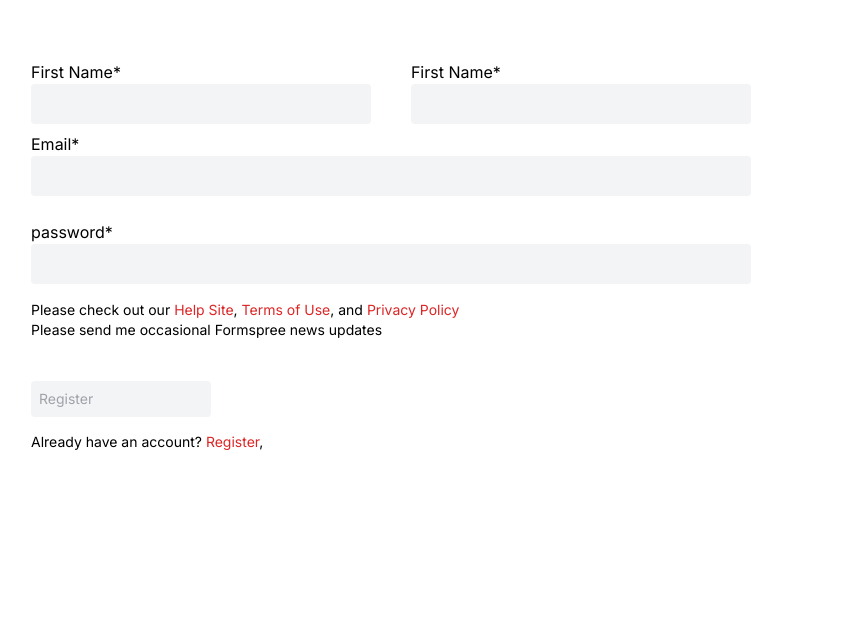
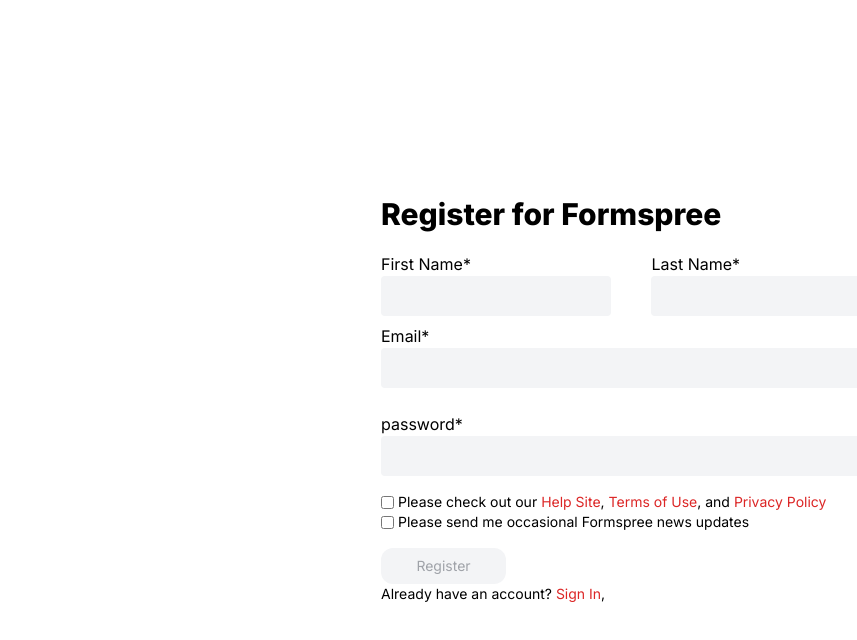
Before and after one commit to Adejare-Muibi/formserver, a Next.js app: page /register in a window 1280 px wide. Shown: the top 640 px of the page, without its empty margins (9-866 px from the left). Built offline with nearby package versions, Linux system fonts and the light colour scheme.

Commit message:
register page

```diff
--- a/package.json
+++ b/package.json
@@ -13,7 +13,8 @@
     "react": "^18",
     "react-dom": "^18",
     "react-icons": "^5.1.0",
-    "react-syntax-highlighter": "^15.5.0"
+    "react-syntax-highlighter": "^15.5.0",
+    "react-toastify": "^10.0.5"
   },
   "devDependencies": {
     "@types/node": "^20",
--- /dev/null
+++ b/src/app/api/register/route.js
@@ -0,0 +1,41 @@
+import { NextResponse } from "next/server";
+
+export async function POST(request) {
+  const payload = await request.json();
+  const { first_name, last_name, email, password } = payload;
+
+  if (!first_name) {
+    return NextResponse.json({ message: "First name is required" });
+  } else if (!last_name) {
+    return NextResponse.json({ message: "Last name is required" });
+  } else if (!email) {
+    return NextResponse.json({ message: "Email is required" });
+  } else if (!password) {
+    return NextResponse.json({ message: "Password is required" });
+  }
+
+  try {
+    const response = await fetch(
+      "https://forms-io.onrender.com/auth/register",
+      {
+        method: "POST",
+        headers: {
+          "Content-Type": "application/json",
+        },
+        body: JSON.stringify(payload),
+      }
+    );
+
+    const result = await response.json();
+
+    if (response.ok) {
+        console.log(result);
+      return NextResponse.json({ message: result, status: 201 });
+    } else {
+        console.log(result);
+      return NextResponse.json({ message: result, status: 400 });
+    }
+  } catch (error) {
+    return NextResponse.json({ error: "Internal Server Error", status: 500 });
+  }
+}
--- a/src/app/layout.tsx
+++ b/src/app/layout.tsx
@@ -1,7 +1,9 @@
 import type { Metadata } from "next";
 import { Inter } from "next/font/google";
 import "./globals.css";
-import AppWrapper from "../components/AppWrapper"
+import AppWrapper from "../components/AppWrapper";
+import { ToastContainer } from "react-toastify";
+import "react-toastify/dist/ReactToastify.css";
 
 const inter = Inter({ subsets: ["latin"] });
 
@@ -19,6 +21,7 @@
     <html lang="en">
       <body className={inter.className}>
         <AppWrapper>{children}</AppWrapper>
+        <ToastContainer />
       </body>
     </html>
   );
--- a/src/app/register/page.jsx
+++ b/src/app/register/page.jsx
@@ -1,49 +1,164 @@
-import Link from 'next/link'
-import React from 'react'
+"use client";
+import Link from "next/link";
+import React, { useState } from "react";
+import { IoMdCheckmark } from "react-icons/io";
+import { toast } from 'react-toastify';
 
 const page = () => {
+  const [formData, setFormData] = useState({
+    first_name: "",
+    last_name: "",
+    email: "",
+    password: "",
+  });
+  const [isValidated, setisValidated] = useState({
+    first_name: false,
+    last_name: false,
+    email: false,
+    password: false,
+  });
+  const [loading, setLoading] = useState(false);
+  const [messageStatus, setMessageStatus] = useState("");
+  const handleInputChange = (e) => {
+    const { value, name } = e.target;
+
+    setFormData((prev) => ({
+      ...prev,
+      [name]: value,
+    }));
+  };
+
+  const handleSubmit = async () => {
+
+    try {
+      const response = await fetch("/api/register", {
+        method: "POST",
+        headers: {
+          "Content-Type": "application/json"
+        },
+        body: JSON.stringify(formData)
+      });
+      const result = await response.json();
+      const { success, data, error } = result;
+      const { token } = data;
+      if (response.ok) {
+        localStorage.setItem("_tkn", token);
+        toast.success("User account successfully created please check your email to verify your account")
+      } else {
+        toast.error(error)
+      }
+    } catch (error) {
+      toast.error("Internal server error")
+    }
+  };
   return (
-    <div className='flex w-[full] p-[40px] gap-[50px]'>
-      <div>
-        <Link className='text-[#DC2626]' href={"/register"}></Link>
+    <div className="flex items-center justify-center w-full h-screen gap-[50px]">
+      <div className="w-full max-w-[500px]">
+        <h2></h2>
+        <h1 className="font-[800] text-3xl">Register for Formspree</h1>
+        <Link className="text-[#DC2626]" href={"/register"}></Link>
 
-
-        <form className='w-full flex flex-col gap-2 mt-5'>
-          <div className='flex gap-[40px]'>
-            <div className=''>
+        <form className="w-full flex flex-col gap-2 mt-5">
+          <div className="flex gap-[40px]">
+            <div className="">
               <label htmlFor="">First Name*</label>
-              <input type="password" className='p-2  bg-[#F3F4F6] rounded w-full focus:outline-[#9CA3AF]' />
+              <input
+                value={formData.first_name}
+                name="first_name"
+                id="first_name"
+                onChange={handleInputChange}
+                type="text"
+                className="p-2  bg-[#F3F4F6] rounded w-full focus:outline-[#9CA3AF]"
+              />
             </div>
             <div>
-              <label  htmlFor="">First Name*</label>
-              <input type="password" className='p-2 bg-[#F3F4F6] rounded w-full focus:outline-[#9CA3AF]' />
+              <label htmlFor="">Last Name*</label>
+              <input
+                value={formData.last_name}
+                name="last_name"
+                id="last_name"
+                onChange={handleInputChange}
+                type="text"
+                className="p-2 bg-[#F3F4F6] rounded w-full focus:outline-[#9CA3AF]"
+              />
             </div>
           </div>
-          <div className='mb-4 relative'>
+          <div className="mb-4 relative">
             <label htmlFor="">Email*</label>
-            <input type="password" className='p-2 bg-[#F3F4F6] rounded w-full focus:outline-[#9CA3AF]' />
+            <input
+              value={formData.email}
+              name="email"
+              id="email"
+              onChange={handleInputChange}
+              type="email"
+              className="p-2 bg-[#F3F4F6] rounded w-full focus:outline-[#9CA3AF]"
+            />
           </div>
-          <div className='mb-4 relative'>
+          <div className="mb-4 relative">
             <label htmlFor="">password*</label>
-            <input type="password" className='p-2 bg-[#F3F4F6] rounded w-full focus:outline-[#9CA3AF]' />
+            <input
+              value={formData.password}
+              name="password"
+              id="password"
+              onChange={handleInputChange}
+              type="password"
+              className="p-2 bg-[#F3F4F6] rounded w-full focus:outline-[#9CA3AF]"
+            />
           </div>
         </form>
-        <div className='text-sm '>
-          <span>Please check out our</span> <Link className='text-[#DC2626]' href={"/"}>Help Site</Link>, <Link className='text-[#DC2626]' href={"/"}>Terms of Use</Link>, <span>and</span> <Link className='text-[#DC2626]' href={"/"}>Privacy Policy</Link>
-          <h4>Please send me occasional Formspree news updates</h4>
-          <div className='flex flex-col '>
-            <Link className='p-2 w-[25%] rounded-[4px] mt-[41px] mb-[15px] bg-[#F3F4F6] text-[#9fa2a8]' href={"/register"}>
-              <button>Register</button>
-            </Link>
-          </div  >
-            <span>Already have an account?</span>  <Link className='text-[#DC2626] ' href={"/"}>Register</Link>,
+        <div className="text-sm ">
+          <div className="flex items-center gap-1">
+            <input type="checkbox" name="privacy" id="privacy" />
+            <label htmlFor="privacy">
+              <span>Please check out our</span>{" "}
+              <Link className="text-[#DC2626]" href={"/"}>
+                Help Site
+              </Link>
+              ,{" "}
+              <Link className="text-[#DC2626]" href={"/"}>
+                Terms of Use
+              </Link>
+              , <span>and</span>{" "}
+              <Link className="text-[#DC2626]" href={"/"}>
+                Privacy Policy
+              </Link>
+            </label>
+          </div>
+          <div className="flex items-center gap-1">
+            <input type="checkbox" name="update" id="update" />
+            <label htmlFor="update">
+              <h4>Please send me occasional Formspree news updates</h4>
+            </label>
+          </div>
+          <div className="flex flex-col ">
+            <button
+              onClick={handleSubmit}
+              disabled={!formData.first_name ||
+                !formData.last_name ||
+                !formData.email ||
+                !formData.password}
+              type="submit"
+              className={` ${
+                !formData.first_name ||
+                !formData.last_name ||
+                !formData.email ||
+                !formData.password
+                  ? "bg-[#F3F4F6] text-[#9fa2a8]"
+                  : "bg-[#c02dc1] text-white"
+              }  rounded-xl px-4 py-2 mt-4 w-[25%]`}
+            >
+              Register
+            </button>
+          </div>
+          <span>Already have an account?</span>{" "}
+          <Link className="text-[#DC2626] " href={"/login"}>
+            Sign In
+          </Link>
+          ,
         </div>
-
       </div>
 
-
-
-      <div className='bg-black flex flex-col p-[30px] min-h-[80vh] rounded-bl-[15px] rounded-br-[15px] sm:hidden'>
+      {/* <div className='bg-black flex flex-col p-[30px] min-h-[80vh] rounded-bl-[15px] rounded-br-[15px] sm:hidden'>
         <div className='flex flex-col gap-[40px]'>
           <div className='text-white'>
             <h1>Block spam with AI</h1>
@@ -67,9 +182,9 @@
             </div>
           </div>
         </div>
-      </div>
+      </div> */}
     </div>
-  )
-}
+  );
+};
 
-export default page
+export default page;
```
Also changed, not shown: 1 other file (tests, documents, lock files or other folders).
